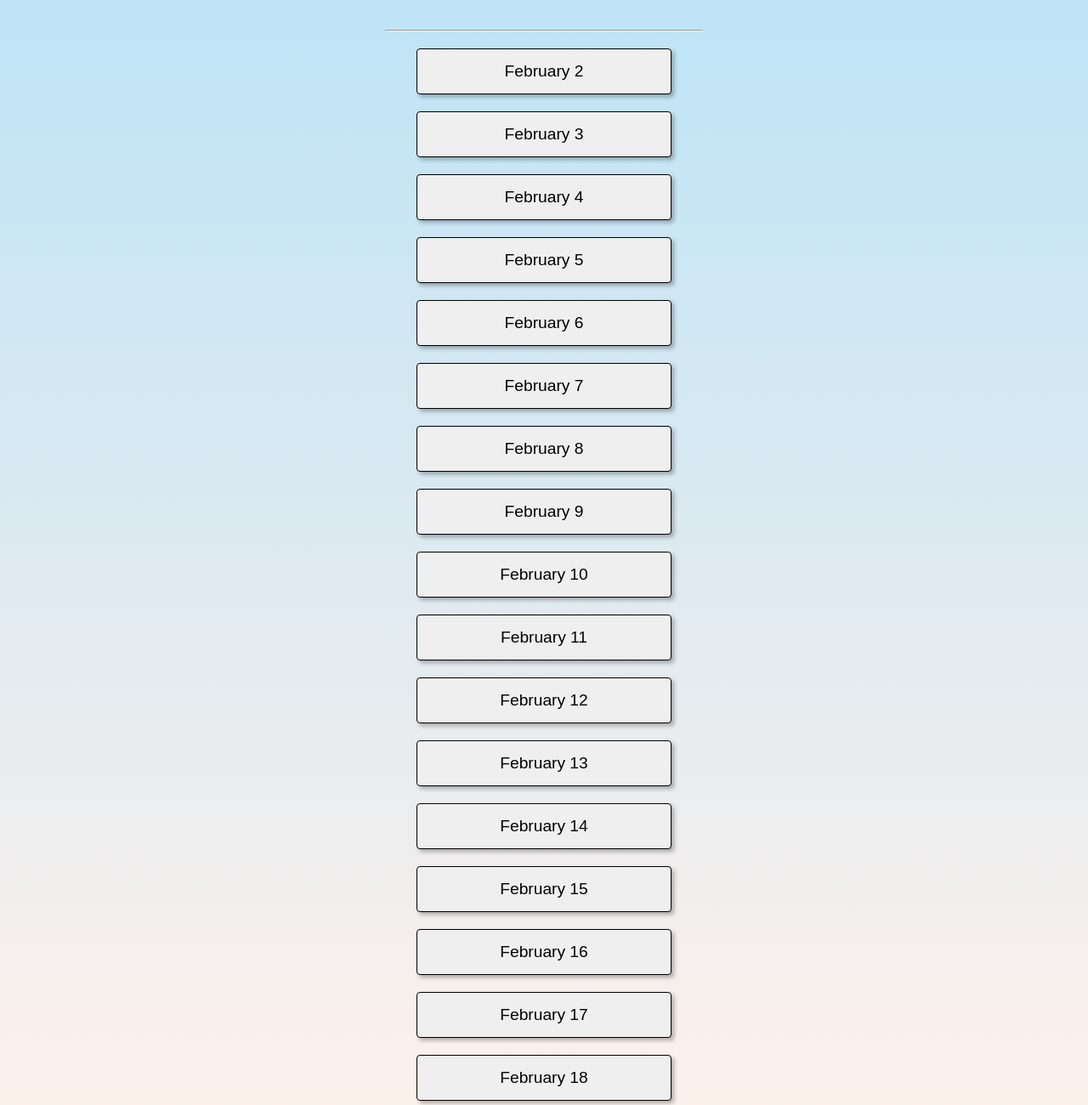
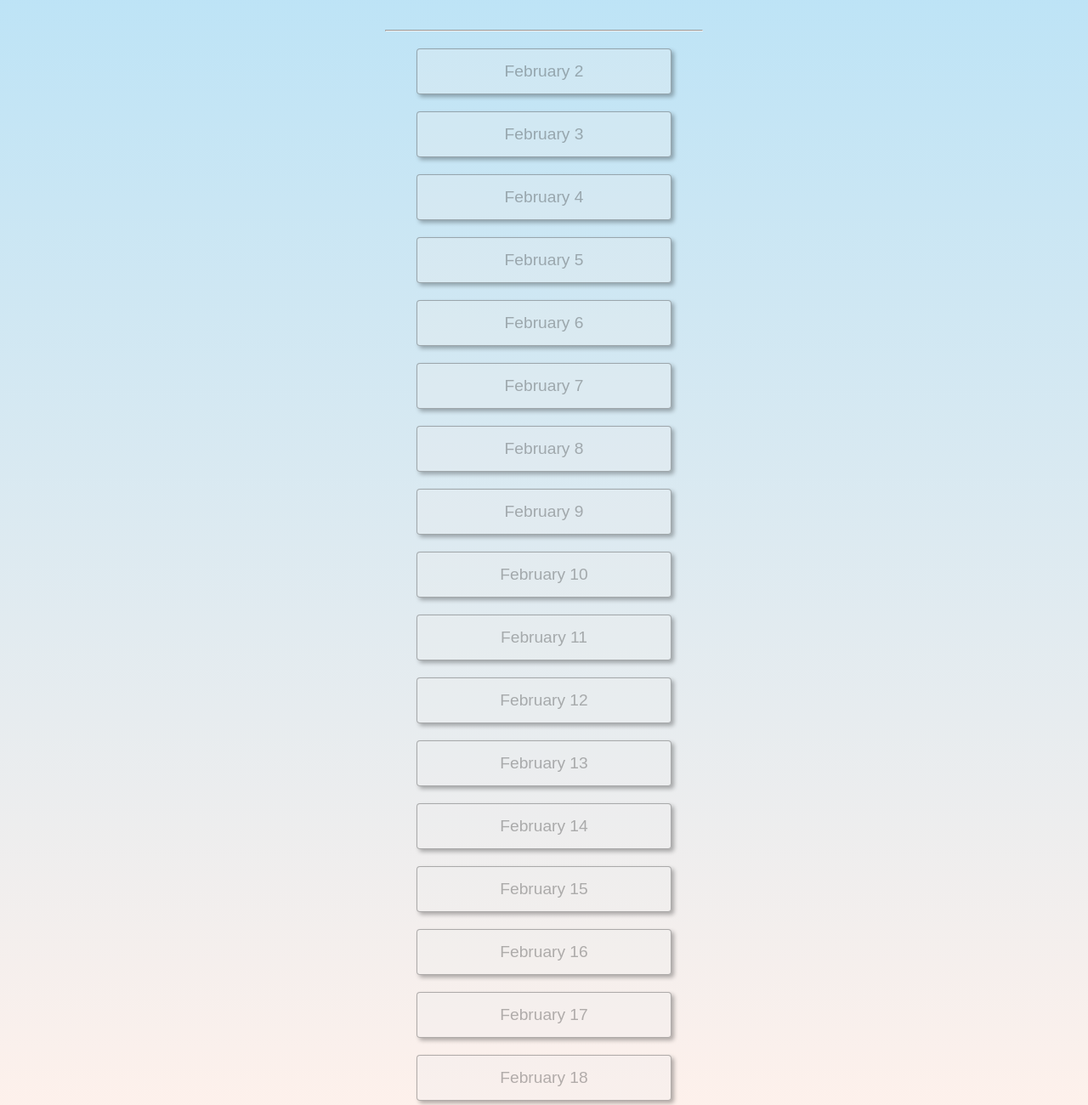
Before and after one commit to jpalank31/Glimmer, a plain HTML site: page index.html in a window 1280 px wide. Shown: the part 360-1660 px from the top of the page at 85% size. Drawn offline with Linux system fonts and the light colour scheme.

Commit message:
Update index.html

```diff
--- a/index.html
+++ b/index.html
@@ -82,119 +82,119 @@
       <button
         class="nav-button"
         data-url="https://jpalank31.github.io/Feb2/"
-        data-enable-date="2025-01-28T21:03:00"
+        data-enable-date="2025-02-02T00:00:00"
       >
         February 2
       </button>
       <button
         class="nav-button"
         data-url="https://jpalank31.github.io/Feb3/"
-        data-enable-date="2025-01-28T21:03:00"
+        data-enable-date="2025-02-03T00:00:00"
       >
         February 3
       </button>
       <button
         class="nav-button"
         data-url="https://jpalank31.github.io/Feb4/"
-        data-enable-date="2025-01-30T00:22:00"
+        data-enable-date="2025-02-04T00:00:00"
       >
         February 4
       </button>
       <button
         class="nav-button"
         data-url="https://jpalank31.github.io/Feb5/"
-        data-enable-date="2025-01-28T21:03:00"
+        data-enable-date="2025-02-05T00:00:00"
       >
         February 5
       </button>
       <button
         class="nav-button"
         data-url="https://jpalank31.github.io/Feb6/"
-        data-enable-date="2025-01-28T21:03:00"
+        data-enable-date="2025-02-06T00:00:00"
       >
         February 6
       </button>
       <button
         class="nav-button"
         data-url="https://jpalank31.github.io/Feb7/"
-        data-enable-date="2025-01-28T21:03:00"
+        data-enable-date="2025-02-07T00:00:00"
       >
         February 7
       </button>
       <button
         class="nav-button"
         data-url="https://jpalank31.github.io/Feb8/"
-        data-enable-date="2025-01-28T21:03:00"
+        data-enable-date="2025-02-08T00:00:00"
       >
         February 8
       </button>
       <button
         class="nav-button"
         data-url="https://jpalank31.github.io/Feb9/"
-        data-enable-date="2025-01-28T21:03:00"
+        data-enable-date="2025-02-09T00:00:00"
       >
         February 9
       </button>
       <button
         class="nav-button"
         data-url="https://jpalank31.github.io/Feb10/"
-        data-enable-date="2025-01-28T21:03:00"
+        data-enable-date="2025-02-10T00:00:00"
       >
         February 10
       </button>
       <button
         class="nav-button"
         data-url="https://jpalank31.github.io/Feb11/"
-        data-enable-date="2025-01-28T21:03:00"
+        data-enable-date="2025-02-11T00:00:00"
       >
         February 11
       </button>
       <button
         class="nav-button"
         data-url="https://jpalank31.github.io/Feb12/"
-        data-enable-date="2025-01-28T21:03:00"
+        data-enable-date="2025-02-12T00:00:00"
       >
         February 12
       </button>
       <button
         class="nav-button"
         data-url="https://jpalank31.github.io/Feb13/"
-        data-enable-date="2025-01-28T21:03:00"
+        data-enable-date="2025-02-13T00:00:00"
       >
         February 13
       </button>
       <button
         class="nav-button"
         data-url="https://jpalank31.github.io/Feb14/"
-        data-enable-date="2025-01-28T21:03:00"
+        data-enable-date="2025-02-14T00:00:00"
       >
         February 14
       </button>
       <button
         class="nav-button"
         data-url="https://jpalank31.github.io/Feb15/"
-        data-enable-date="2025-01-28T21:03:00"
+        data-enable-date="2025-02-15T00:00:00"
       >
         February 15
       </button>
       <button
         class="nav-button"
         data-url="https://jpalank31.github.io/Feb16/"
-        data-enable-date="2025-01-28T21:03:00"
+        data-enable-date="2025-02-16T00:00:00"
       >
         February 16
       </button>
       <button
         class="nav-button"
         data-url="https://jpalank31.github.io/Feb17/"
-        data-enable-date="2025-01-28T21:03:00"
+        data-enable-date="2025-02-17T00:00:00"
       >
         February 17
       </button>
       <button
         class="nav-button"
         data-url="https://jpalank31.github.io/Feb18/"
-        data-enable-date="2025-01-28T21:03:00"
+        data-enable-date="2025-02-18T00:00:00"
       >
         February 18
       </button>
```
